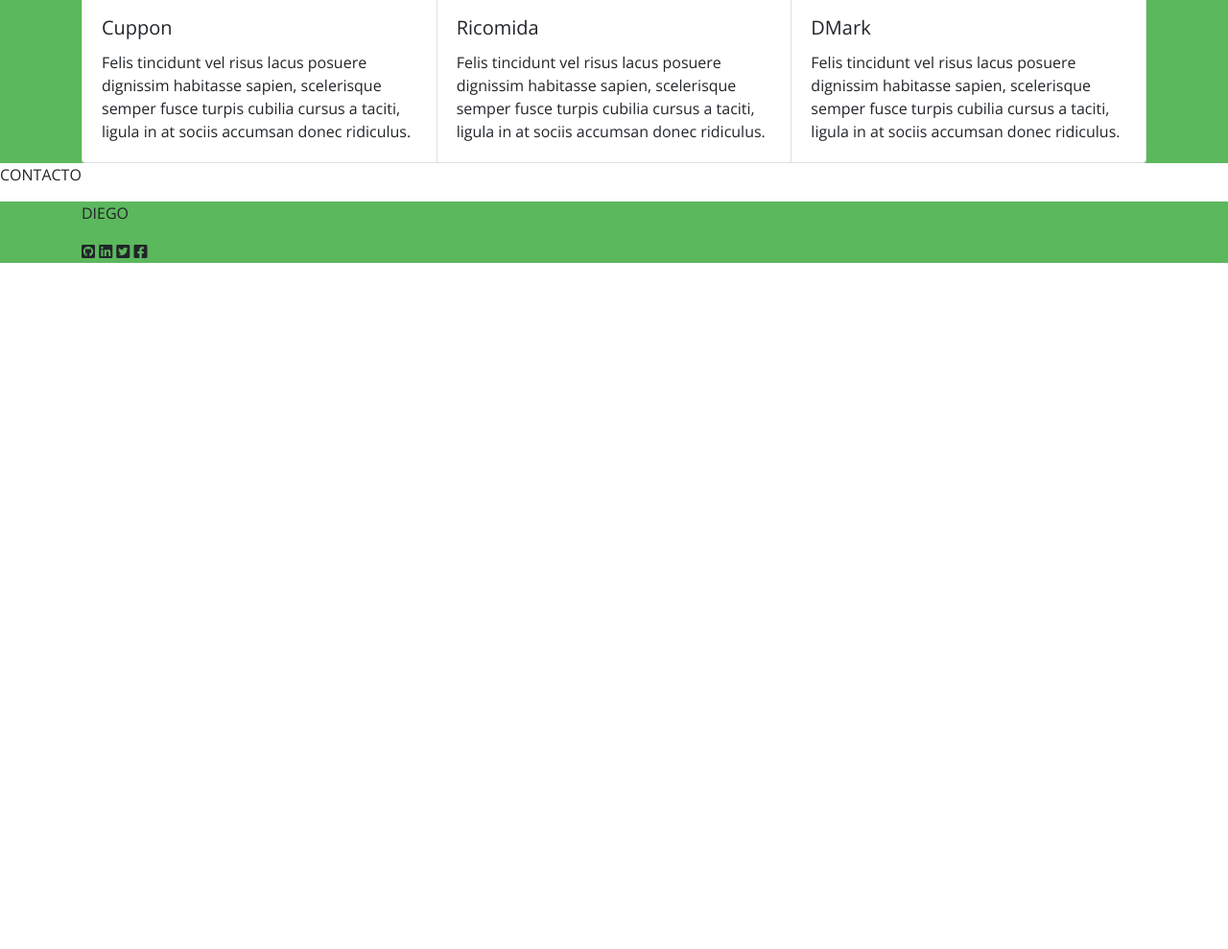
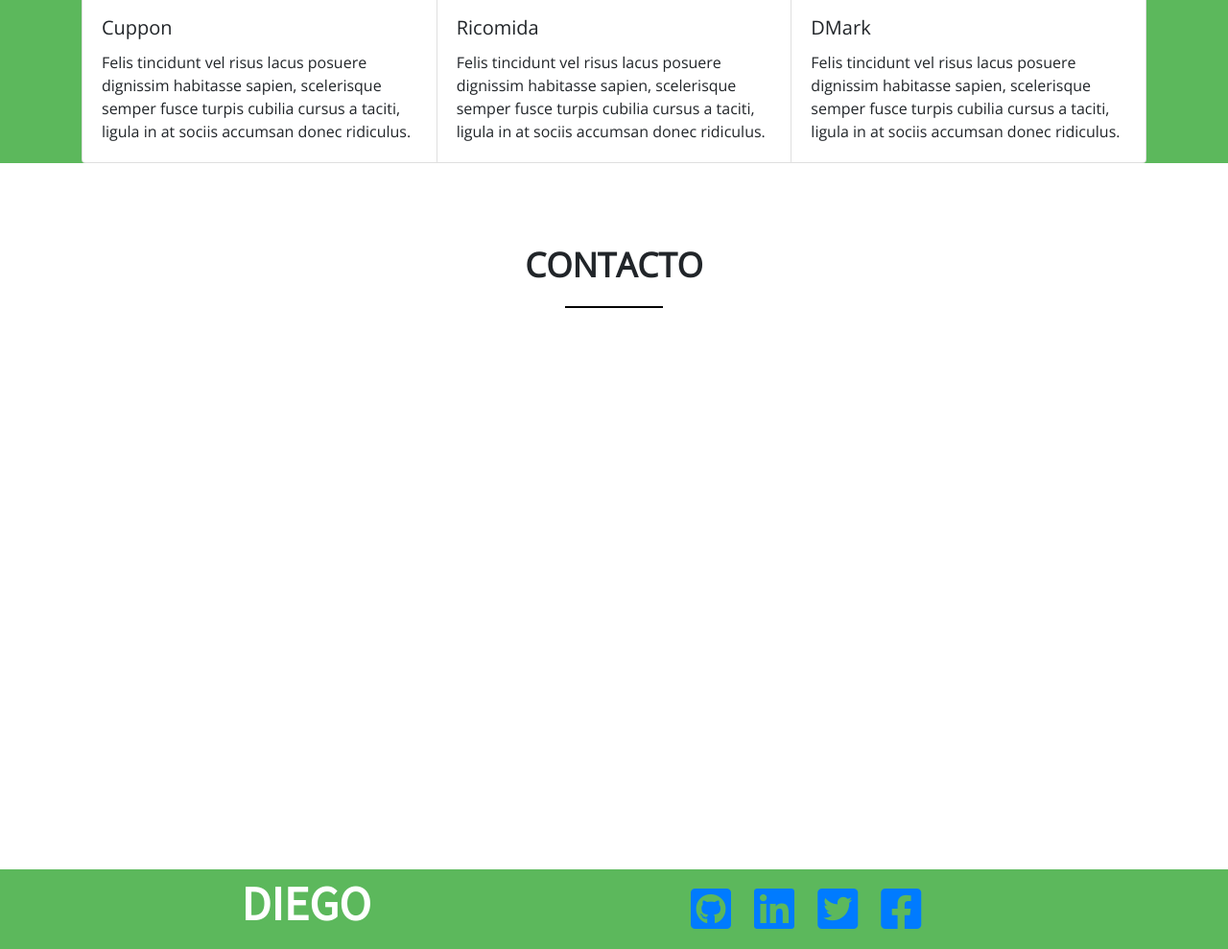
Before and after one commit to DiegoCarrilloS/DiegoCarrilloS, a plain HTML site: page index.html in a window 1280 px wide. Shown: the part 2394-3383 px from the top of the page at 96% size. Before the commit the page ends 2668 px from the top, so only its background shows below. Drawn offline with nearby package versions, Linux system fonts and the light colour scheme; a script that the page names is missing.

Commit message:
structure changes

```diff
--- a/assets/css/style.css
+++ b/assets/css/style.css
@@ -70,6 +70,37 @@ section p{
     width: 100px;
 }
 
+.contact p{
+    font-size: 35px;
+    font-weight: bold;
+    text-align: center;
+    margin-top: 80px;
+}
+
+.contact hr{
+    border: 1px solid;
+    color: #000000;
+    width: 100px;
+}
+
 footer{
     background-color: #5cb85c;
 }
+
+footer .icons-section{
+    color: #ffffff;
+    text-align: right;
+
+}
+
+footer p{
+    font-size: 45px;
+    color: #ffffff;
+    font-weight: bold;
+    font-family: 'Noto Sans TC', sans-serif;
+
+
+}
+footer i{
+    margin-right: 20px;
+}
--- a/index.html
+++ b/index.html
@@ -63,7 +63,7 @@
           <div class="container">
             <div class="row">
               <div class="col-md-6">
-                <img src="./assets/img/1200px-ISO_C++_Logo.svg.png" class="img-fluid" alt="">
+                <i class="fab fa-empire"></i>
               </div>
               <div class="col-md-6">
                 <img src="./assets/img/Logo-R-Software-300x263.png" class="img-fluid"alt="">
@@ -124,17 +124,27 @@
           </div>
         </div>
 
-        <div>
-          <p>CONTACTO</p>
+        <div class="contact">
+          <p>CONTACTO<hr></p>
+          <div class="typeform-widget" data-url="https://form.typeform.com/to/OwTq0Dpj" style="width: 100%; height: 500px;"></div> <script> (function() { var qs,js,q,s,d=document, gi=d.getElementById, ce=d.createElement, gt=d.getElementsByTagName, id="typef_orm", b="https://embed.typeform.com/"; if(!gi.call(d,id)) { js=ce.call(d,"script"); js.id=id; js.src=b+"embed.js"; q=gt.call(d,"script")[0]; q.parentNode.insertBefore(js,q) } })() </script> <div style="font-family: Sans-Serif;font-size: 12px;color: #999;opacity: 0.5; padding-top: 5px;"></div>
+
+
+
         </div>
+
+
+
         <footer>
           <div class="container">
-
-            <p>DIEGO</p>
-            <i class="fab fa-github-square"></i>
-            <i class="fab fa-linkedin"></i>
-            <i class="fab fa-twitter-square"></i>
-            <i class="fab fa-facebook-square"></i>
+            <div class="d-flex align-items-center justify-content-around">
+              <p>DIEGO</p>
+              <div class="icons-section mr-5">
+                <a href="https://www.github.com"><i class="fab fa-github-square fa-3x"></i></a>
+                <a href="https://www.linkedin.com"><i class="fab fa-linkedin fa-3x"></i></a>
+                <a href="https://www.twitter.com"><i class="fab fa-twitter-square fa-3x"></i></a>
+                <a href="https://www.facebook.com"><i class="fab fa-facebook-square fa-3x"></i></a>
+              </div>
+            </div>
           </div>
         </footer>
 
```
